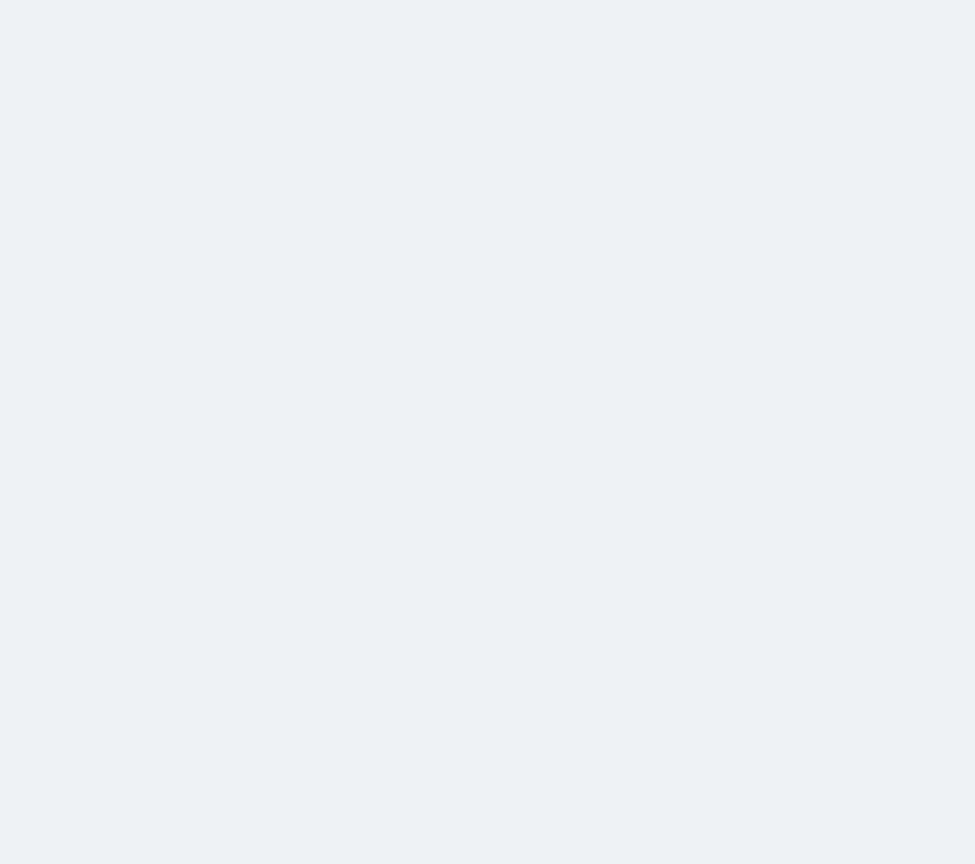
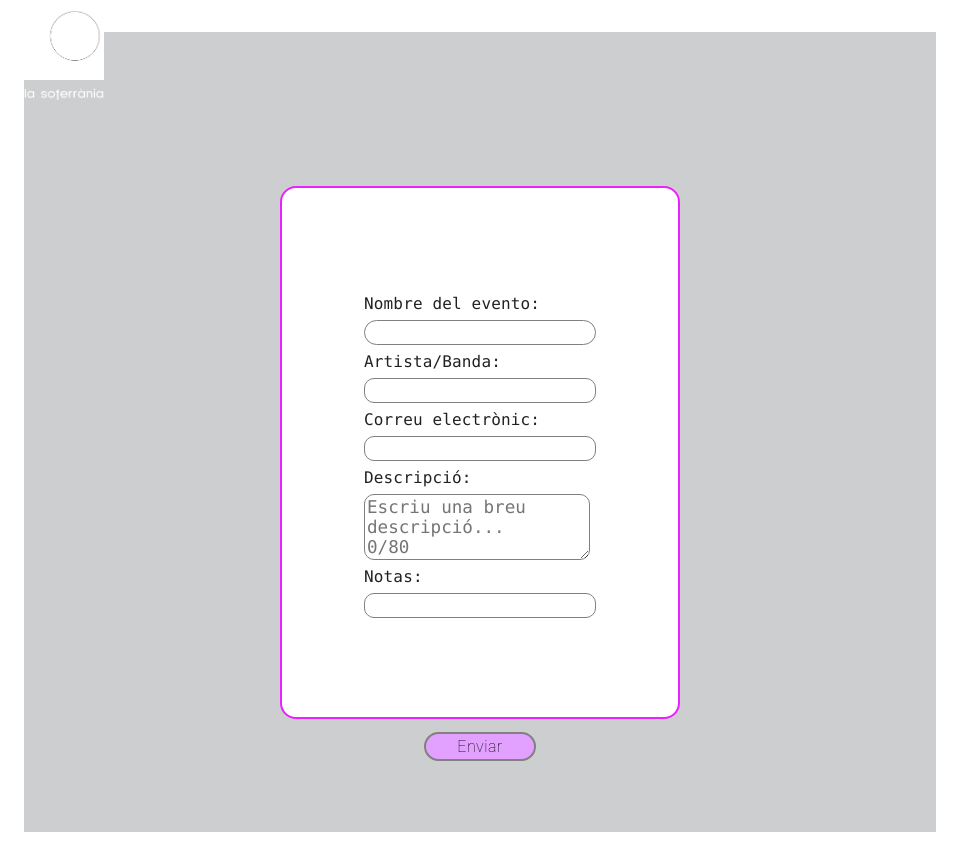
Before and after one commit to soterraniaBcn/la-soterrania, a React (Create React App) app in the folder client/: page /newpost in a window 1280 px wide. Before the commit this address had no page. Shown: the whole page, without its empty margins (0-975 px from the left). Before the commit the page ends 800 px from the top, so only its background shows below. Built offline with nearby package versions, Linux system fonts and the light colour scheme.

Commit message:
#5 create form to new post and link it

```diff
--- a/client/src/Router.jsx
+++ b/client/src/Router.jsx
@@ -10,6 +10,7 @@ import PerfilAdmin from './pages/PerfilAdmin'
 import DetailEvent from './pages/DetailEvent'
 import WaitingRoom from './pages/WaitingRoom'
 import LegalWarning from './pages/LegalWarning'
+import NewPost from './pages/NewPost'
 
 
 export default function Router() {
@@ -25,6 +26,7 @@ export default function Router() {
         <Route exact path="/artist/detail" element={<DetailArtista />} />
         <Route exact path="/space/detail" element={<DetailSpace />} />
         <Route exact path="/events" element={<DetailEvent />} />
+        <Route exact path="/newpost" element={<NewPost />} />
         <Route exact path="/perfiladmi" element={<PerfilAdmin />} />
         <Route exact path="/legalwarning" element={<LegalWarning />} />
       </Routes>
--- a/client/src/pages/NewPost.jsx
+++ b/client/src/pages/NewPost.jsx
@@ -1,7 +1,132 @@
-import React from 'react'
+import React from 'react';
+import {Grid, FormGroup, TextareaAutosize, Box, Button} from '@mui/material';
+import Header from '../components/Header';
+import { Link } from 'react-router-dom';
 
-export default function NewPost() {
-  return (
-    <div>NewPost</div>
-  )
-}
+export default function NewPost(){
+
+    return (
+          <>
+         <Grid container
+         id="register"
+            style={{ backgroundColor: '#cdcecf',
+            height: '100vh',
+            display: 'flex',
+            flexDirection: 'column',
+            justifyContent:'center',
+            alignItems: 'center',
+
+            }}>
+
+      {<Header/>}
+
+                    <Grid item xs={8} style={{ display: 'flex',flexDirection:'row',
+                     alignItems: 'center',
+                     justifyContent: 'center',
+                     backgroundColor:'white',
+                     width:'25rem',
+                     height:'28rem',
+                     borderRadius:"1rem",
+                     marginTop:"3rem",
+                     border: '2px solid #ea20ff'
+
+                      }}>
+
+
+
+                    <FormGroup sx={{paddingY:'10px'}} className='checkbox'style={{lineHeight:"1px"}}>
+
+                    <Grid item>
+
+                    <Box style={{lineHeight:"1px"}}>
+                        <p>Nombre del evento:</p>
+                        <input type="text"
+                         style={{
+                         width:'auto',
+                         fontSize: "1.1rem",
+                         borderRadius: "1rem",
+                         border:"0.1rem solid grey"
+
+                         }} />
+                    </Box>
+
+                    <Box style={{lineHeight:"1px"}}>
+                         <p>Artista/Banda:</p>
+                         <input type="text"
+                          style={{
+                          color: "#000000",
+                          width: "auto",
+                          fontSize: "1.1rem",
+                          borderRadius: "10px",
+                          border:"1px solid grey"
+                          }} />
+                    </Box>
+
+                    <Box style={{lineHeight:"1px"}}>
+                          <p>Correu electrònic:</p>
+                          <input type="text"
+                           style={{
+                           color: "#000000",
+                           width: "auto",
+                           fontSize: "1.1rem",
+                           borderRadius: "10px",
+                           border:"1px solid grey"
+
+                          }} />
+                    </Box>
+                    </Grid>
+                    <Grid item xl={4}>
+                     <Box style={{lineHeight:"1px"}}>
+                           <p>Descripció:</p>
+                          <TextareaAutosize
+                               maxRows={6}
+                               aria-label="maximum height"
+                               placeholder="Escriu una breu descripció...          0/80"
+                               defaultValue=""
+                               style={{ fontFamily:'Consolas',
+                               fontSize:'1.1rem',
+                               marginTop:0,
+                               borderRadius: '10px',
+                               border:"1px solid grey" }}
+                               />
+                      </Box>
+                      <Box style={{lineHeight:"1px"}}>
+                          <p>Notas:</p>
+                          <input type="text"
+                           style={{
+                           color: "#000000",
+                           width: "auto",
+                           fontSize: "1.1rem",
+                           borderRadius: "10px",
+                           border:"1px solid grey"
+
+                          }} />
+                      </Box>
+                      </Grid>
+                     </FormGroup>
+
+                     </Grid>
+            <Link to="/espera">
+                <Button
+                  style={{
+                        backgroundColor: "#E2A0FF",
+                        width: "7rem",
+                        height: "1.8rem",
+                        borderRadius: "40px",
+                        color: "black",
+                        textTransform: "capitalize",
+                        fontSize: "1rem",
+                        fontWeight: "200",
+                        border: "2.5px solid grey",
+                        margin: "0.8rem"
+                  }}
+                  >
+                  Enviar
+                </Button>
+            </Link>
+           </Grid>
+
+
+        </>
+    )
+  }
```
